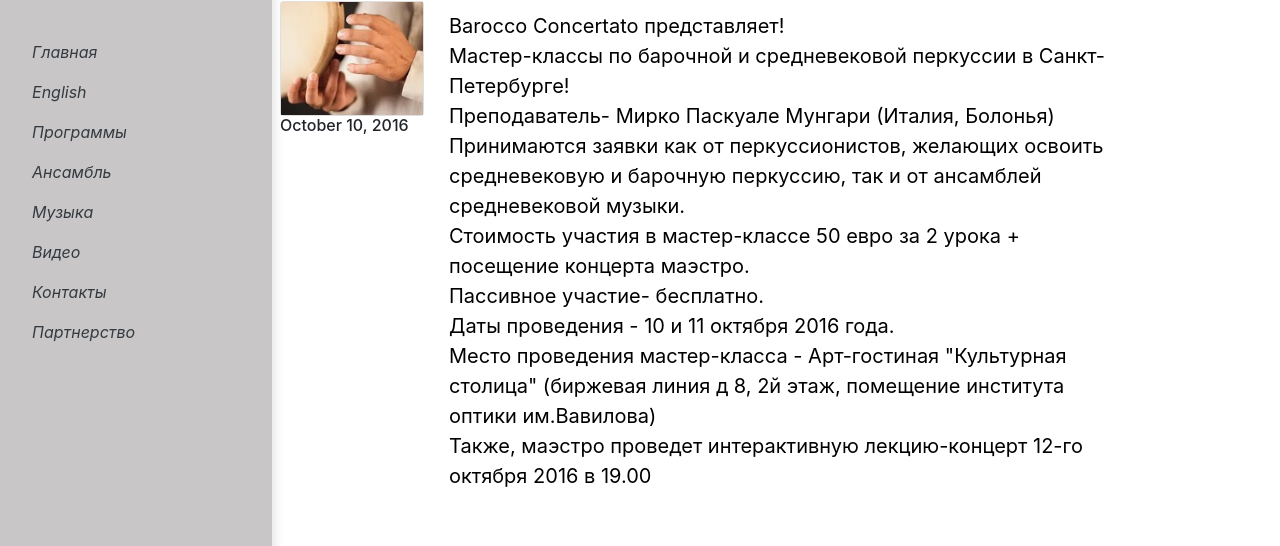
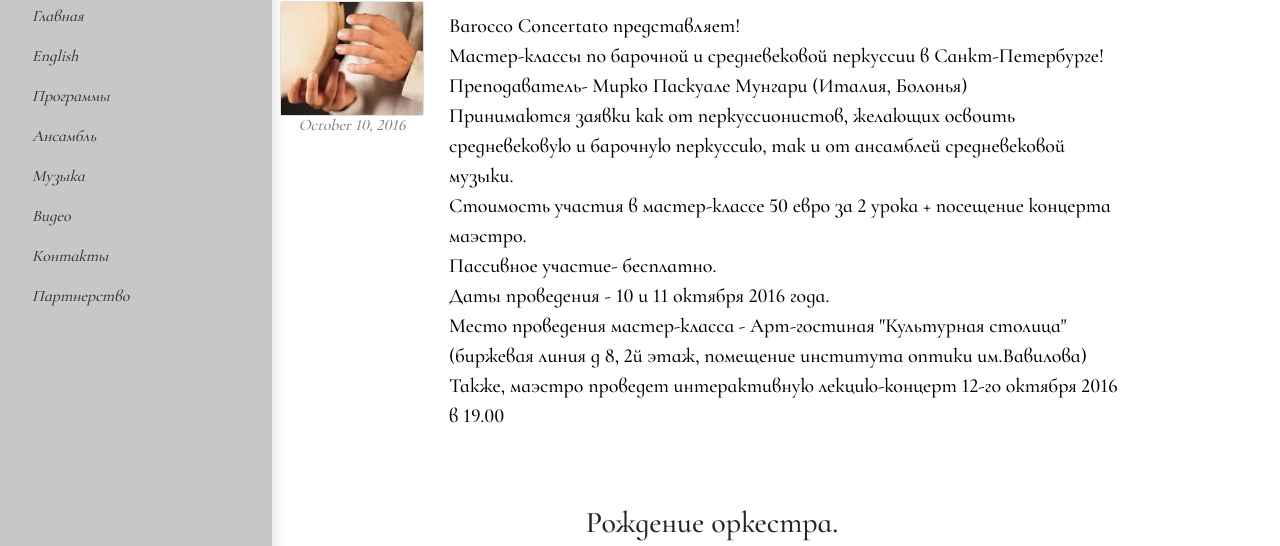
Before and after one commit to baroccoconcertato/baroccoconcertato.github.io, a plain HTML site: page pages/news.html in a window 1280 px wide. Shown: the part 240-786 px from the top of the page. Drawn offline with nearby package versions, Linux system fonts and the light colour scheme.

Commit message:
Added styles for contact page

```diff
--- a/styles/styles.css
+++ b/styles/styles.css
@@ -22,6 +22,7 @@
   flex-direction: column;
   justify-content: center;
   align-items: center;
+  /* text-align: center; */
 }
 
 #sidebar.active {
@@ -75,6 +76,7 @@ body {
   background: white;
   min-height: 100vh;
   overflow-x: hidden;
+  font-family: 'Cormorant Infant', serif;
 }
 
 .separator {
@@ -133,3 +135,14 @@ p {
 p img {
   float: left;
 }
+
+.news {
+  width: 100%;
+  object-fit: cover;
+}
+
+h6 {
+  text-align: center;
+  color: gray;
+  font-style: italic;
+}
```
